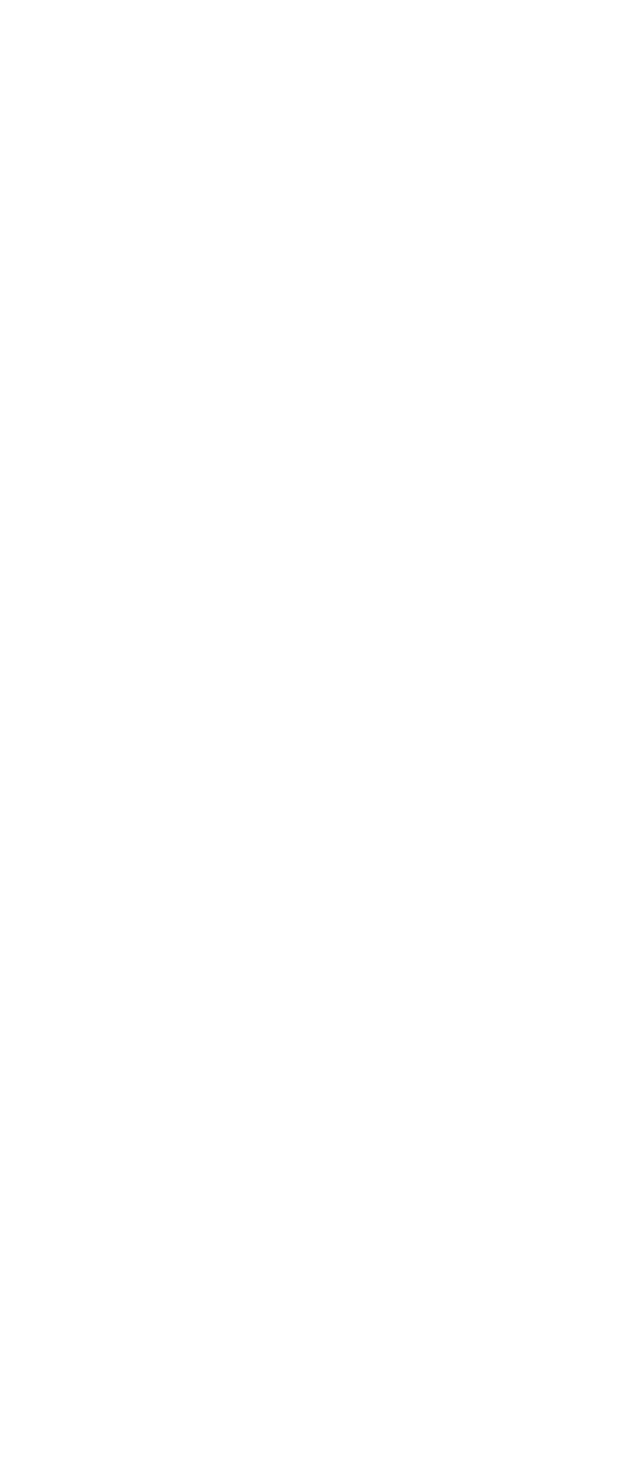
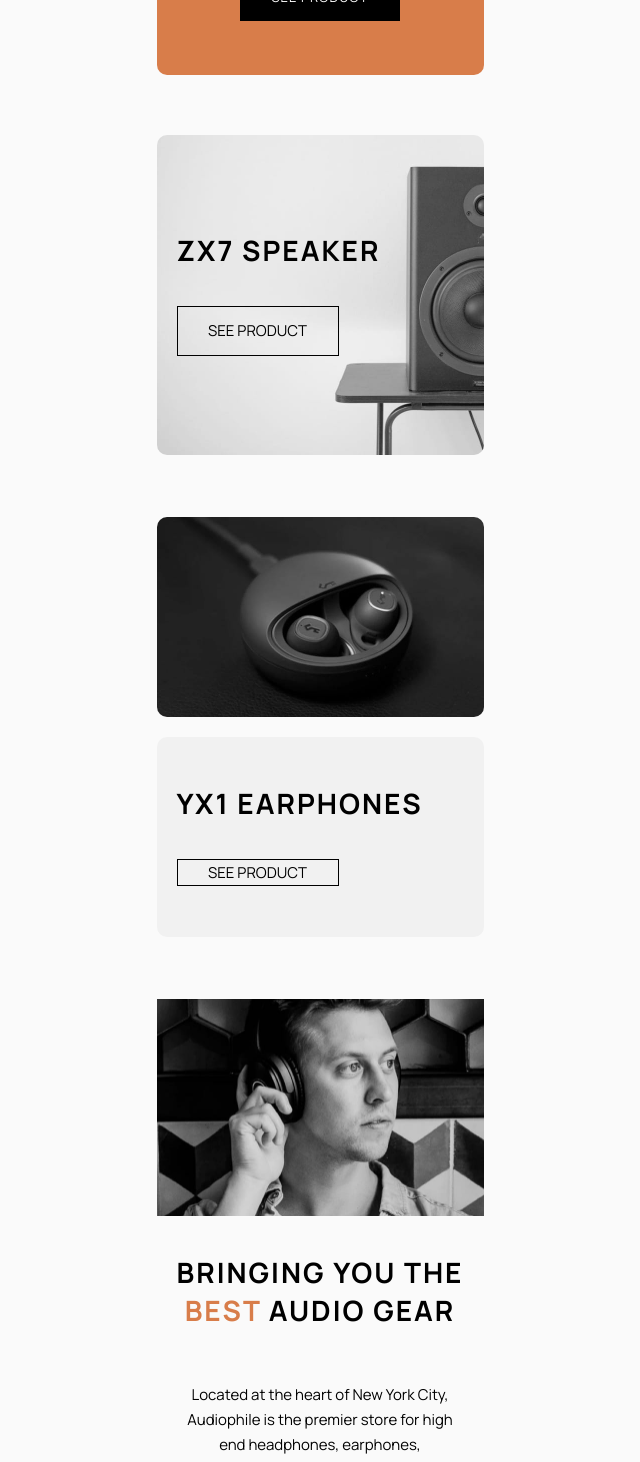
Before and after one commit to laerteMancio/frontendmentor-audiophile-e-commerce-website, a React (Vite) app: page / in a window 1280 px wide. Shown: the part 2220-3682 px from the top of the page, without its empty margins (320-960 px from the left). Before the commit the page ends 2140 px from the top, so only its background shows below. Built offline with nearby package versions, Linux system fonts and the light colour scheme.

Commit message:
home mobile ok

```diff
--- a/src/index.css
+++ b/src/index.css
@@ -167,7 +167,7 @@ p {
   display: flex;
   align-items: center;
   justify-content: center;
-  padding-right: 15px; /* Espaço para a seta */
+  padding-right: 15px;
 }
 
 .default-3::after {
@@ -183,7 +183,6 @@ p {
   transform: rotate(45deg);
 }
 
-
 .default-3:hover{
   stroke: #000000;
   stroke-width: 20%;
@@ -198,6 +197,15 @@ p {
   font-size: var(--font-size-subtitle);
   line-height: auto;
   letter-spacing: 1px;
+}
+
+.default-4 {
+  width: 160px;
+  height: 48px;
+  background-color: transparent;
+  color: var(--preto);
+  border: 1px solid var(--preto);
+  text-align: center;
 }
 
 *,
--- a/src/pages/Home.css
+++ b/src/pages/Home.css
@@ -23,8 +23,6 @@
   gap: 60px;
 
   z-index: 1;
-
-
 }
 
 .produto-categorias {
@@ -86,7 +84,7 @@
   gap: 60px;
 }
 
-.destaques-produtos {
+.destaques-produtos-1 {
   display: flex;
   flex-direction: column;
   justify-content: space-around;
@@ -103,8 +101,6 @@
   overflow: hidden;
 
   border-radius: 10px;
-
-
 }
 
 .container-efeito {
@@ -120,7 +116,6 @@
 
   width: 100%;
   gap: 10px;
-
 }
 
 .imagens-destaques {
@@ -142,8 +137,6 @@
   left: 50%;
   transform: translate(-50%, -50%);
   z-index: -1;
-
-
 }
 
 .circulo-1 {
@@ -157,7 +150,6 @@
   left: 50%;
   transform: translate(-50%, -50%);
   z-index: -2;
-
 }
 
 .circulo-2 {
@@ -185,3 +177,90 @@
   transform: translate(-50%, -50%);
   z-index: -1;
 }
+
+.destaques-produtos-2 {
+  display: flex;
+  flex-direction: column;
+  justify-content: center;
+  align-items: start;
+  width: 327px;
+  height: 320px;
+
+  padding: 20px 20px 60px 20px;
+
+  color: var(--preto);
+  background-color: var(--cinza-escuro);
+
+  background-image: url("../assets/home/mobile/image-speaker-zx7.jpg");
+  background-repeat: no-repeat;
+  background-size: cover;
+  background-position: center;
+
+  border-radius: 10px;
+}
+
+.destaques-produtos-3 {
+  display: flex;
+  flex-direction: column;
+  justify-content: center;
+  align-items: start;
+  width: 327px;
+  height: 424px;
+
+  border-radius: 10px;
+
+  gap: 20px;
+}
+
+.destaques-3-cima {
+  width: 327px;
+  height: 200px;
+
+  background-image: url("../assets/home/mobile/image-earphones-yx1.jpg");
+  background-repeat: no-repeat;
+  background-size: contain;
+  background-position: top;
+
+  border-radius: 10px;
+}
+
+.destaques-3-baixo {
+  display: flex;
+  flex-direction: column;
+  justify-content: center;
+  align-items: start;
+  width: 327px;
+  height: 200px;
+
+  background-color: var(--cinza-escuro);
+
+  border-radius: 10px;
+
+  padding: 20px 20px 60px 20px;
+}
+
+.home-sobre {
+  display: flex;
+  flex-direction: column;
+  justify-content: center;
+  align-items: center;
+  width: 327px;
+  height: 698px;
+  border-radius: 10px;
+
+  text-align: center;
+}
+
+.home-sobre-fundo {
+  width: 327px;
+  height: 300px;
+
+  background-image: url("../assets/shared/mobile/image-best-gear.jpg");
+  background-repeat: no-repeat;
+  background-size: cover;
+  background-position: center;
+}
+
+.home-sobre-cor{
+  color: var(--laranja);
+}
--- a/src/pages/Home.jsx
+++ b/src/pages/Home.jsx
@@ -3,6 +3,7 @@ import "./Home.css"
 
 import headphone from "../assets/product-xx99-mark-one-headphones/mobile/image-category-page-preview-removebg-preview.png"
 import speaker from "../assets/product-zx9-speaker/mobile/image-category-page-preview.png"
+import speakerHome from "../assets/home/mobile/image-speaker-zx9.png"
 import earphone from "../assets/product-yx1-earphones/mobile/image-category-page-preview-removebg-preview.png"
 
 
@@ -41,9 +42,10 @@ const Home = () => {
       {/* Destaques */}
 
       <div className='container-destaques'>
-        <div className='destaques-produtos'>
+
+        <div className='destaques-produtos-1'>
           <div className='container-efeito'>
-            <img className='imagens-destaques' src={speaker} alt="Imagem categoria Headphone" />
+            <img className='imagens-destaques' src={speakerHome} alt="Imagem categoria Headphone" />
             <div className='circulo-1'></div>
             <div className='circulo-2'></div>
             <div className='circulo-3'></div>
@@ -54,6 +56,27 @@ const Home = () => {
             <button className='default-destaque-1'>SEE PRODUCT</button>
           </div>
         </div>
+
+        <div className='destaques-produtos-2'>
+          <h4>ZX7 SPEAKER</h4>
+          <button className='default-4'>SEE PRODUCT</button>
+        </div>
+
+        <div className='destaques-produtos-3'>
+          <div className='destaques-3-cima'></div>
+          <div className='destaques-3-baixo'>
+            <h4>YX1 EARPHONES</h4>
+            <button className='default-4'>SEE PRODUCT</button>
+          </div>
+        </div>
+
+        <div className='home-sobre'>
+          <div className='home-sobre-fundo'></div>
+          <h4>Bringing you the <span className='home-sobre-cor'>best</span> audio gear</h4>
+          <p>Located at the heart of New York City, Audiophile is the premier store for high end headphones, earphones, speakers, and audio accessories. We have a large showroom and luxury demonstration rooms available for you to browse and experience a wide range of our products. Stop by our store to meet some of the fantastic people who make Audiophile the best place to buy your portable audio equipment.</p>
+
+        </div>
+
       </div>
 
 
```
